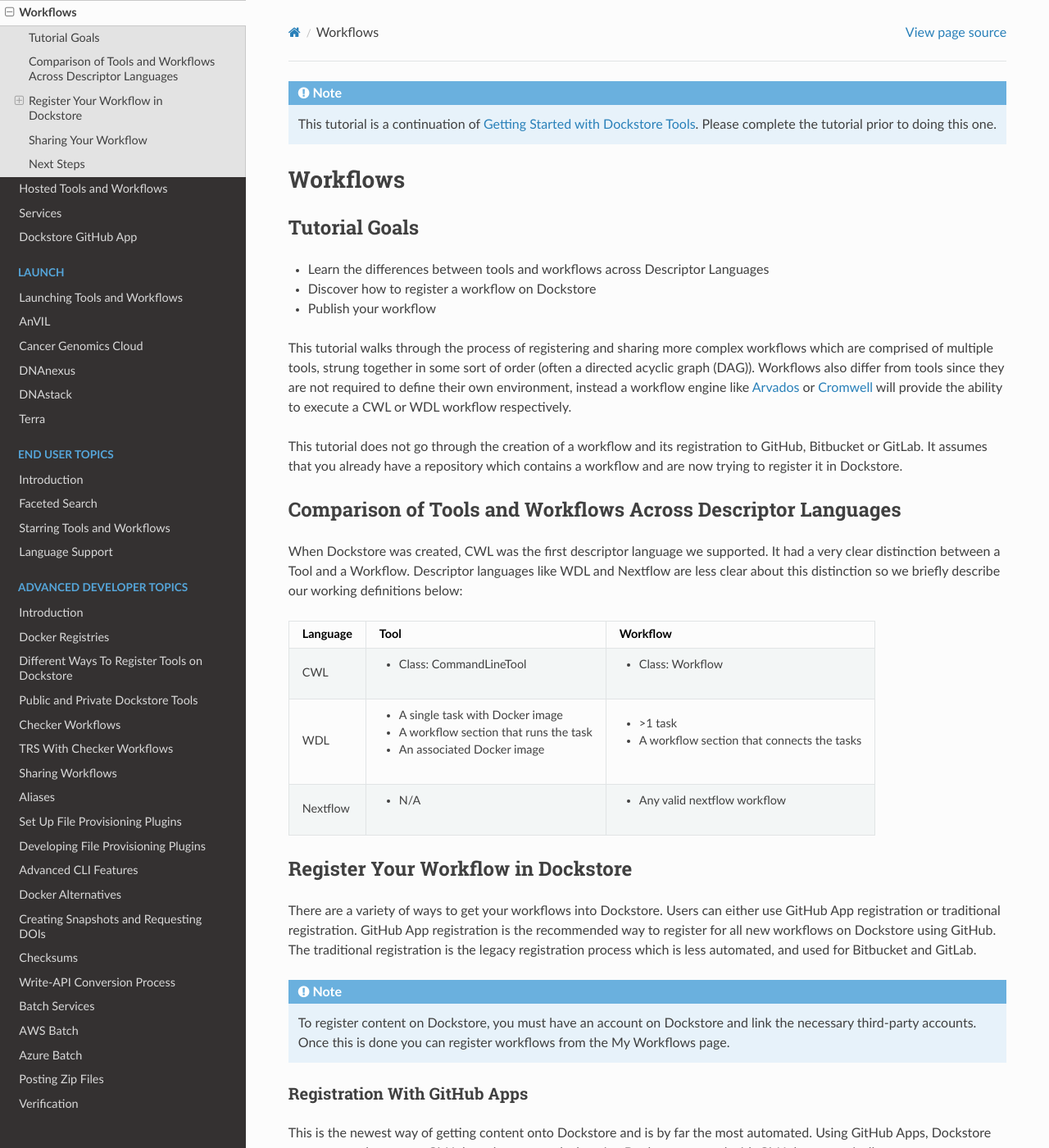
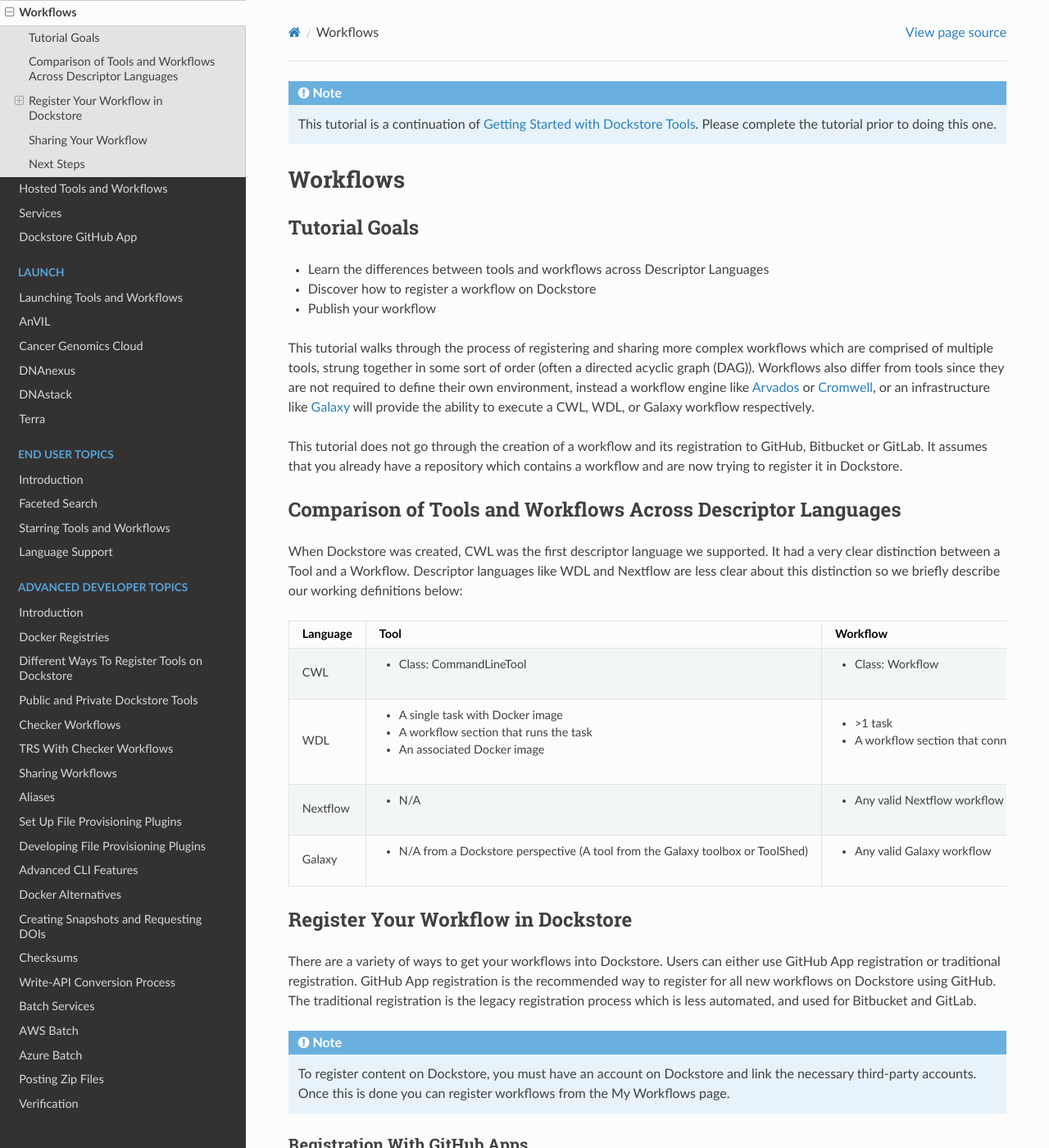
Before and after one commit to dockstore/dockstore-documentation, a Sphinx documentation site: the page built from docs/getting-started/dockstore-workflows.rst, in a window 1280 px wide and 1400 px high. Shown: the whole window at 82% size. Built offline with Sphinx 7.4.7 and the Read the Docs theme 2.0.0, drawn with Linux system fonts in a browser that asks for light colours; some of the changed text lies outside the part shown.

Commit message:
update other getting started docs

```diff
--- a/docs/getting-started/dockstore-workflows.rst
+++ b/docs/getting-started/dockstore-workflows.rst
@@ -20,8 +20,9 @@
 differ from tools since they are not required to define their own
 environment, instead a workflow engine like
 `Arvados <https://arvados.org/>`__ or
-`Cromwell <https://github.com/broadinstitute/cromwell>`__ will provide
-the ability to execute a CWL or WDL workflow respectively.
+`Cromwell <https://github.com/broadinstitute/cromwell>`__, or
+an infrastructure like `Galaxy <https://usegalaxy.org/>`__ will provide
+the ability to execute a CWL, WDL, or Galaxy workflow respectively.
 
 This tutorial does not go through the creation of a workflow and its
 registration to GitHub, Bitbucket or GitLab. It assumes that you already
@@ -46,8 +47,11 @@
 |                        | - A workflow section that runs the task  | - A workflow section that connects the tasks  |
 |                        | - An associated Docker image             |                                               |
 +------------------------+------------------------------------------+-----------------------------------------------+
-| Nextflow               | - N/A                                    | - Any valid nextflow workflow                 |
-|                        |                                          |                                               |
+| Nextflow               | - N/A                                    | - Any valid Nextflow workflow                 |
++------------------------+------------------------------------------+-----------------------------------------------+
+| Galaxy                 | - N/A from a Dockstore perspective       | - Any valid Galaxy workflow                   |
+|                        |   (A tool from the Galaxy toolbox        |                                               |
+|                        |   or ToolShed)                           |                                               |
 +------------------------+------------------------------------------+-----------------------------------------------+
 
 Register Your Workflow in Dockstore
@@ -127,6 +131,7 @@
 .. note:: The GitHub user who first adds a workflow onto Dockstore must correspond to a user on Dockstore.
 
 .. seealso::
+    - :doc:`Automatic Syncing with GitHub Apps and .dockstore.yml <github-apps/github-apps/>` - details on writing a .dockstore.yml file
     - :doc:`Migrating Your Existing Workflows <github-apps/migrating-workflows-to-github-apps>` - a tutorial on converting already registered workflows
     - :doc:`Troubleshooting and FAQ <github-apps/github-apps-troubleshooting-tips>` - tips on resolving Dockstore Github App issues.
 
@@ -138,7 +143,7 @@
 There are some ways to make the traditional registration process more seamless.
 
 - For your primary workflow descriptor, use the filename ``Dockstore.cwl``,
-  ``Dockstore.wdl`` or ``nextflow.config`` depending on the descriptor language
+  ``Dockstore.wdl``, ``nextflow.config``, or ``Dockstore.ga`` depending on the descriptor language
   at the root of your repository
 - For your test parameter files, use the filename ``test.json`` at the root
   of your repository
--- a/docs/getting-started/getting-started-with-cwl.rst
+++ b/docs/getting-started/getting-started-with-cwl.rst
@@ -384,6 +384,7 @@
 
 - :doc:`WDL <getting-started-with-wdl>`
 - :doc:`Nextflow <getting-started-with-nextflow>`
+-  :doc:`Galaxy <getting-started-with-galaxy/>`
 - :doc:`Language Support <../end-user-topics/language-support>`
 
 .. discourse::
--- a/docs/getting-started/getting-started-with-galaxy.rst
+++ b/docs/getting-started/getting-started-with-galaxy.rst
@@ -68,7 +68,7 @@
 have tested it and are satisfied that it works the next step is to
 register it on Dockstore.
 
-Follow the :doc:`next tutorial </getting-started/register-on-dockstore/>` to create an
+Follow the :doc:`next tutorial <register-on-dockstore/>` to create an
 account on Dockstore and link third party services.
 
 See Also
--- a/docs/getting-started/getting-started-with-nextflow.rst
+++ b/docs/getting-started/getting-started-with-nextflow.rst
@@ -275,6 +275,7 @@
 
 -  :doc:`CWL <getting-started-with-cwl/>`
 -  :doc:`WDL <getting-started-with-wdl/>`
+-  :doc:`Galaxy <getting-started-with-galaxy/>`
 -  :doc:`Language Support <../end-user-topics/language-support/>`
 
 .. discourse::
--- a/docs/getting-started/getting-started-with-wdl.rst
+++ b/docs/getting-started/getting-started-with-wdl.rst
@@ -326,6 +326,7 @@
 
 -  :doc:`CWL <getting-started-with-cwl/>`
 -  :doc:`Nextflow <getting-started-with-nextflow/>`
+-  :doc:`Galaxy <getting-started-with-galaxy/>`
 -  :doc:`Language Support <../end-user-topics/language-support/>`
 
 .. discourse::
```
Also changed, not shown: docs/getting-started/register-on-dockstore.rst (+9 -6 lines).
